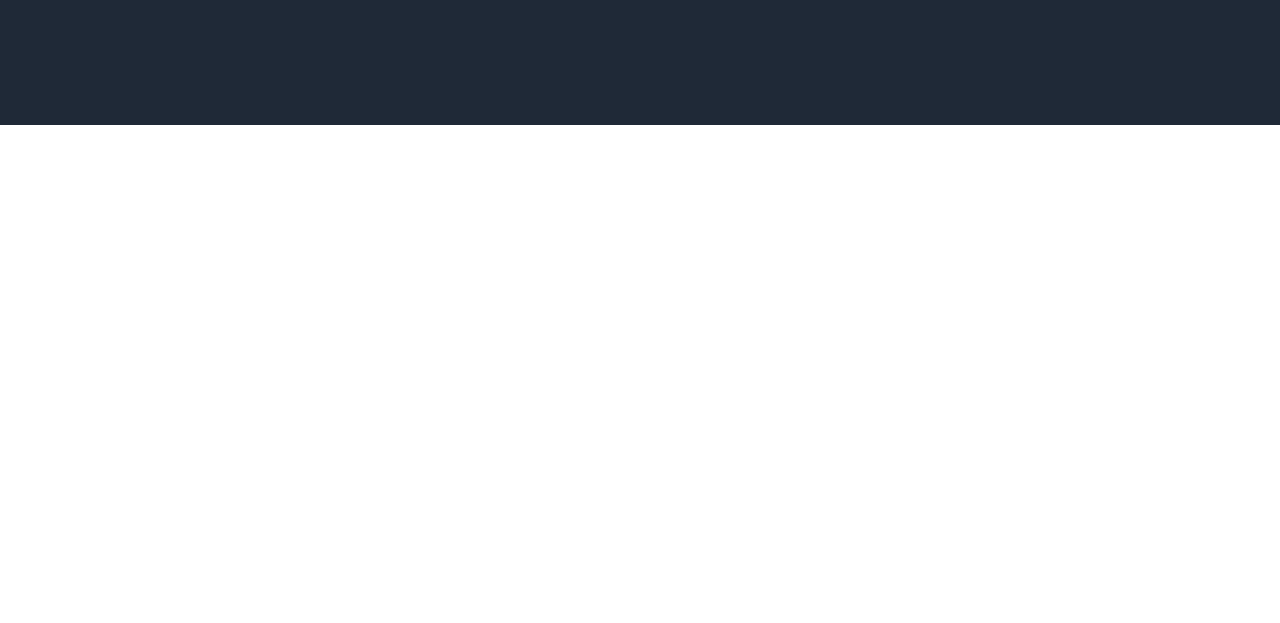
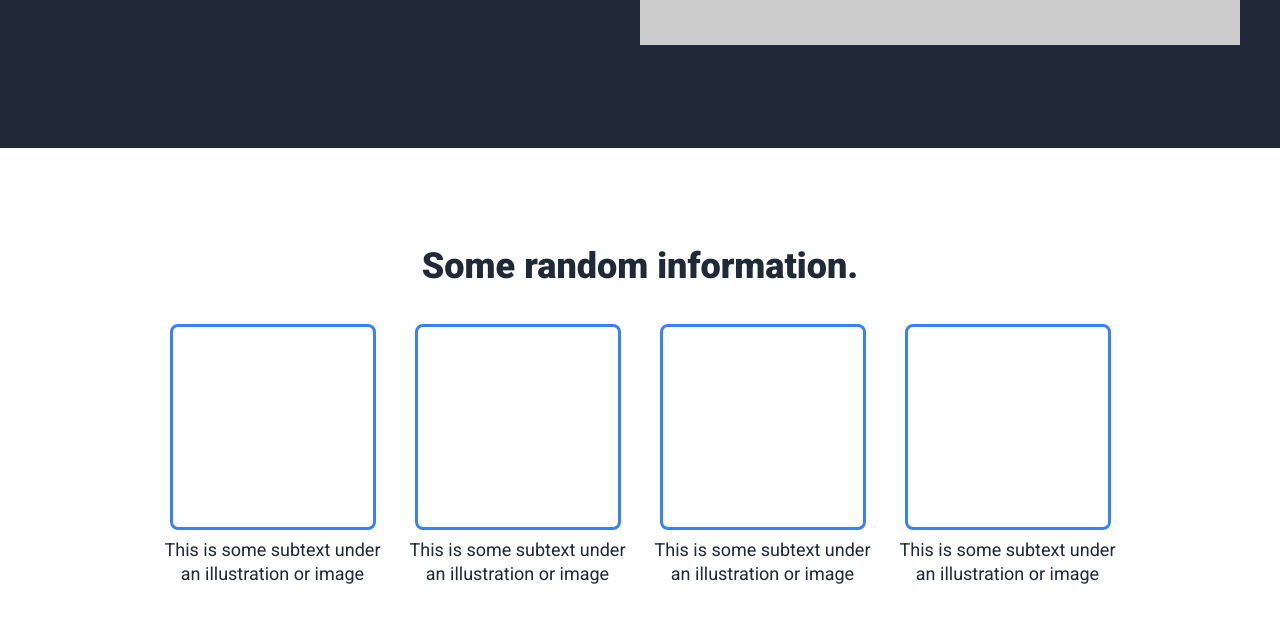
Before and after one commit to magistermu/landing-page, a plain HTML site: page index.html in a window 1280 px wide. Shown: the part 499-1122 px from the top of the page. Before the commit the page ends 800 px from the top, so only its background shows below. Drawn offline with Linux system fonts and the light colour scheme; placeholder pictures from the web are drawn by us.

Commit message:
Add card section. Fix containers width.

```diff
--- a/index.html
+++ b/index.html
@@ -34,5 +34,30 @@
             </div>
         </div>
     </section>
+
+    <section class="flex features">
+        <div class="container-short">
+            <h2 class="secondary-heading">Some random information.</h2>
+            <div class="flex row cards">
+                <div class="card">
+                    <div class="card-image"></div>
+                    <p>This is some subtext under an illustration or image</p>
+                </div>
+                <div class="card">
+                    <div class="card-image"></div>
+                    <p>This is some subtext under an illustration or image</p>
+                </div>
+                <div class="card">
+                    <div class="card-image"></div>
+                    <p>This is some subtext under an illustration or image</p>
+                </div>
+                <div class="card">
+                    <div class="card-image"></div>
+                    <p>This is some subtext under an illustration or image</p>
+                </div>
+            </div>
+
+        </div>
+    </section>
 </body>
 </html>
--- a/styles/style.css
+++ b/styles/style.css
@@ -4,6 +4,7 @@
     --dark-color: #1f2937;
     --main-color: #f9faf8;
     --secondary: #e5e7eb;
+    --secondary-dark: #1f2937;
     --accent: #3882f6;
     --font-family: 'Roboto', sans-serif;
 }
@@ -16,8 +17,17 @@ ul {
     list-style-type: none;
 }
 
+header {
+    padding-top: 60px;
+    padding-bottom: 60px;
+}
+
 .flex {
     display: flex;
+}
+
+.row {
+    flex-direction: row;
 }
 
 .nav-items {
@@ -35,10 +45,16 @@ a {
 }
 
 .container {
-    padding-left: 10%;
-    padding-right: 10%;
-    padding-top: 20px;
-    padding-bottom: 20px;
+    width: 1200px;
+}
+
+.container-short {
+    width: 960px;
+}
+
+.container, .container-short {
+    margin-left: auto;
+    margin-right: auto;
 }
 
 .dark-background {
@@ -72,9 +88,16 @@ a {
     color: var(--main-color);
 }
 
-.hero {
-    height: 70vh;
-    align-items: center;
+.secondary-heading {
+    font-size: 36px;
+    font-weight: 900;
+    color: var(--secondary-dark);
+    text-align: center;
+}
+
+.hero, .features {
+    padding-top: 100px;
+    padding-bottom: 100px;
 }
 
 .hero button {
@@ -89,3 +112,30 @@ a {
 .hero .left-column {
     gap: 20px;
 }
+
+.cards {
+    padding-top: 40px;
+    padding-bottom: 40px;
+    gap: 20px;
+}
+
+.card-image {
+    display: inline-block;
+    min-height: 200px;
+    min-width: 200px;
+    border-color: var(--accent);
+    border-radius: 8px;
+    border-width: 3px;
+    border-style: solid;
+}
+
+.card {
+    text-align: center;
+    font-size: 18px;
+    color: var(--dark-color);
+}
+
+.card p {
+    line-height: 1.5rem;
+    padding-top: 5px;
+}
```
